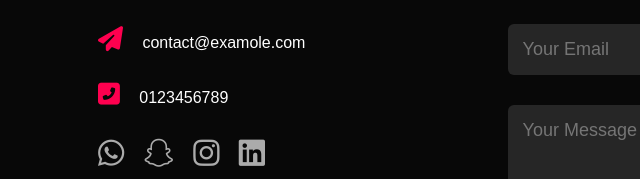
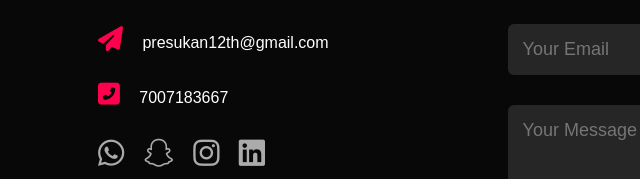
Before and after one commit to Shalini745/myportfolio, a plain HTML site: page index.html in a window 1280 px wide. Shown: the part 2795-2974 px from the top of the page, 30-670 px from the left. Drawn offline with Linux system fonts and the light colour scheme.

Commit message:
Update index.html

```diff
--- a/index.html
+++ b/index.html
@@ -145,8 +145,8 @@
         <div class="row">
             <div class="contact-left">
                 <h1 class="sub-title">Contact Me</h1>
-                <p><i class="fas fa-paper-plane"></i> contact@examole.com</p>
-                <p><i class="fas fa-phone-square-alt"></i> 0123456789</p>
+                <p><i class="fas fa-paper-plane"></i> presukan12th@gmail.com</p>
+                <p><i class="fas fa-phone-square-alt"></i> 7007183667</p>
                 <div class="social-icons">
                     <a href="https://whatsapp.com/"><i class="fab fa-whatsapp"></i></a>
                     <a href="https://snapchat.com/"><i class="fab fa-snapchat"></i></a>
```
